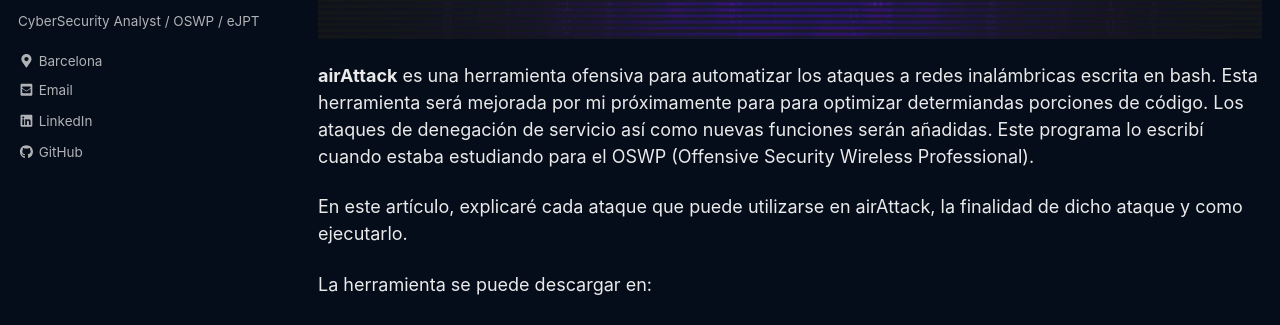
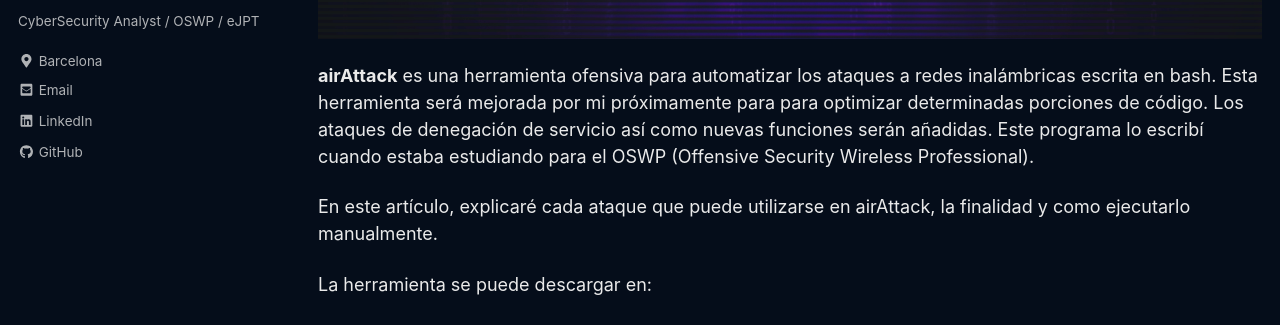
Before and after one commit to EricLabrador/web, a Jekyll site: the page built from _posts/2021-06-27-airAttack.md, in a window 1280 px wide and 900 px high, scrolled down 312 px. Shown: the part 195-520 px from the top of the window. Built offline with Jekyll 4.4.1, drawn with Linux system fonts in a browser that asks for light colours; cached includes are drawn as plain includes; a script that is not in the unit is left out.

Commit message:
corrección artículo airAttack

```diff
--- a/_posts/2021-06-27-airAttack.md
+++ b/_posts/2021-06-27-airAttack.md
@@ -18,9 +18,9 @@ tags:
 
 ![](/assets/images/airAttack/AIR-ATTACK-Header.jpg)
 
-**airAttack** es una herramienta ofensiva para automatizar los ataques a redes inalámbricas escrita en bash. Esta herramienta será mejorada por mi próximamente para para optimizar determiandas porciones de código. Los ataques de denegación de servicio así como nuevas funciones serán añadidas. Este programa lo escribí cuando estaba estudiando para el OSWP (Offensive Security Wireless Professional).
+**airAttack** es una herramienta ofensiva para automatizar los ataques a redes inalámbricas escrita en bash. Esta herramienta será mejorada por mi próximamente para para optimizar determinadas porciones de código. Los ataques de denegación de servicio así como nuevas funciones serán añadidas. Este programa lo escribí cuando estaba estudiando para el OSWP (Offensive Security Wireless Professional).
 
-En este artículo, explicaré cada ataque que puede utilizarse en airAttack, la finalidad de dicho ataque y como ejecutarlo.
+En este artículo, explicaré cada ataque que puede utilizarse en airAttack, la finalidad y como ejecutarlo manualmente.
 
 La herramienta se puede descargar en:
 
```
